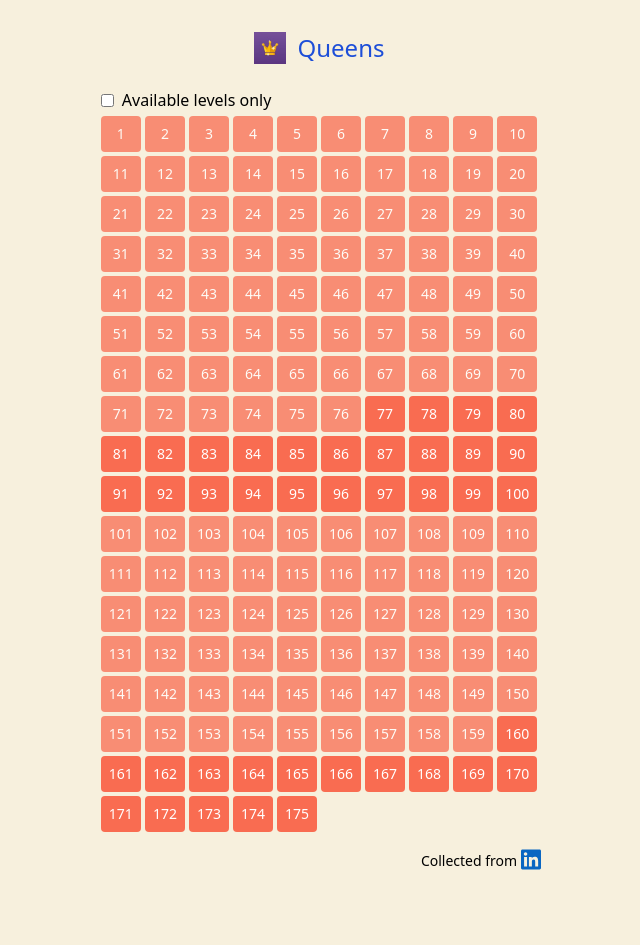
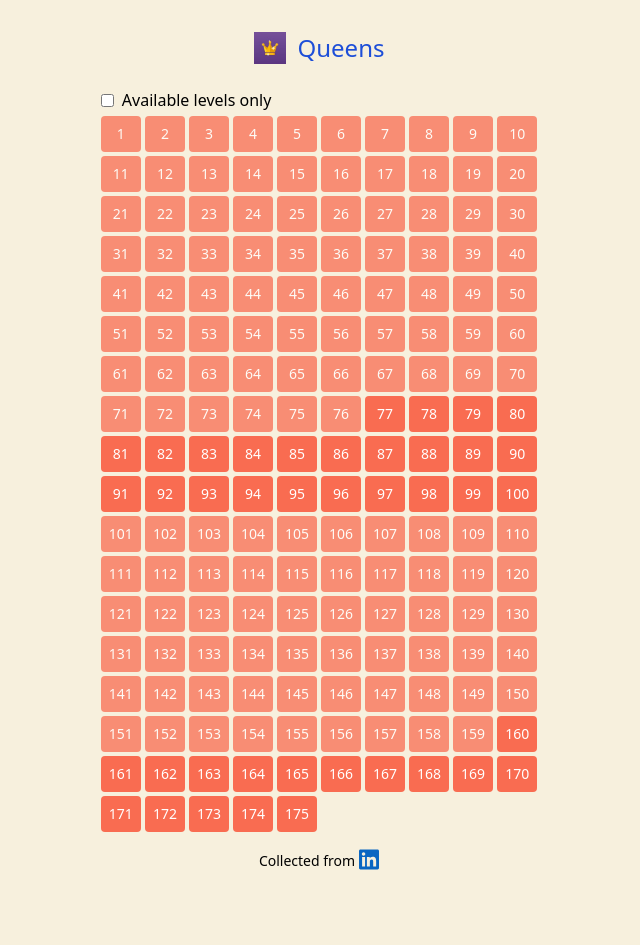
Before and after one commit to samimsu/queens-game-linkedin, a React (Vite) app: page / in a window 1280 px wide. Shown: the top 945 px of the page, without its empty margins (321-961 px from the left). Built offline with nearby package versions, Linux system fonts and the light colour scheme.

Commit message:
Center LinkedIn note

```diff
--- a/src/components/LevelSection/LevelSelection.jsx
+++ b/src/components/LevelSection/LevelSelection.jsx
@@ -18,7 +18,7 @@ const LevelSelection = () => {
         showOnlyAvailableLevels={showOnlyAvailableLevels}
         className="mb-3"
       />
-      <LinkedInNote className="self-end" />
+      <LinkedInNote />
     </div>
   );
 };
--- a/src/components/LevelSection/components/LinkedInNote.jsx
+++ b/src/components/LevelSection/components/LinkedInNote.jsx
@@ -15,7 +15,7 @@ const LinkedInIcon = ({ className = "" }) => {
 
 const LinkedInNote = ({ className = "" }) => {
   return (
-    <div className={`flex items-end space-x-1 justify-end ${className}`}>
+    <div className={`flex items-end space-x-1 ${className}`}>
       <span className="text-sm">Collected from</span>
       <a
         href="https://www.linkedin.com/showcase/queens-game"
```
